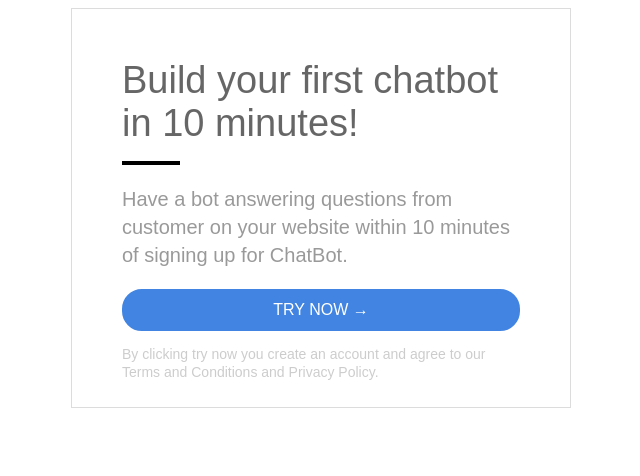
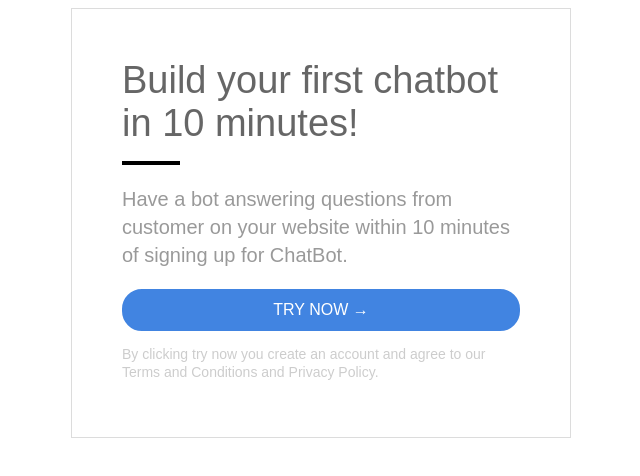
Before and after one commit to varrapavani/chatbot, a plain HTML site: page index.html in a window 1280 px wide. Shown: the full height of the page, 319-959 px from the left. Drawn offline with Linux system fonts and the light colour scheme.

Commit message:
removed section

```diff
--- a/index.html
+++ b/index.html
@@ -6,7 +6,7 @@
         margin: auto;
         font-family: sans-serif;
         box-sizing: border-box;
-        height: 400px;
+        height: 430px;
         width: 500px;
         border: 1px solid gainsboro;
         padding: 50px;
@@ -47,7 +47,7 @@
     <title>CHAT BOT</title>
   </head>
   <body>
-    <section id="container">
+    <div id="container">
       <h1>Build your first chatbot in 10 minutes!</h1>
       <p id="line"></p>
       <p id="desc">
@@ -59,6 +59,6 @@
         By clicking try now you create an account and agree to our Terms and
         Conditions and Privacy Policy.
       </p>
-    </section>
+    </div>
   </body>
 </html>
```
